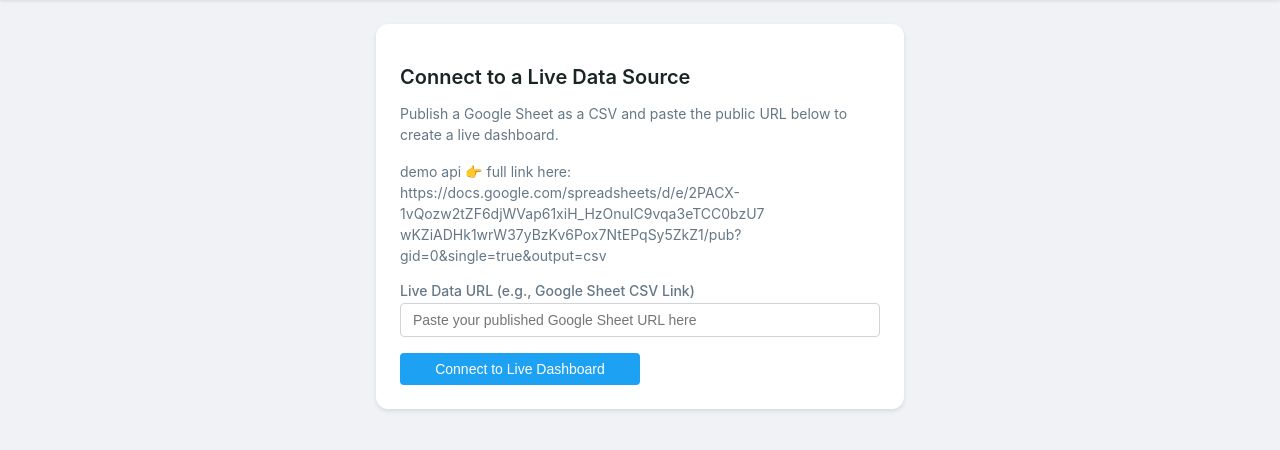
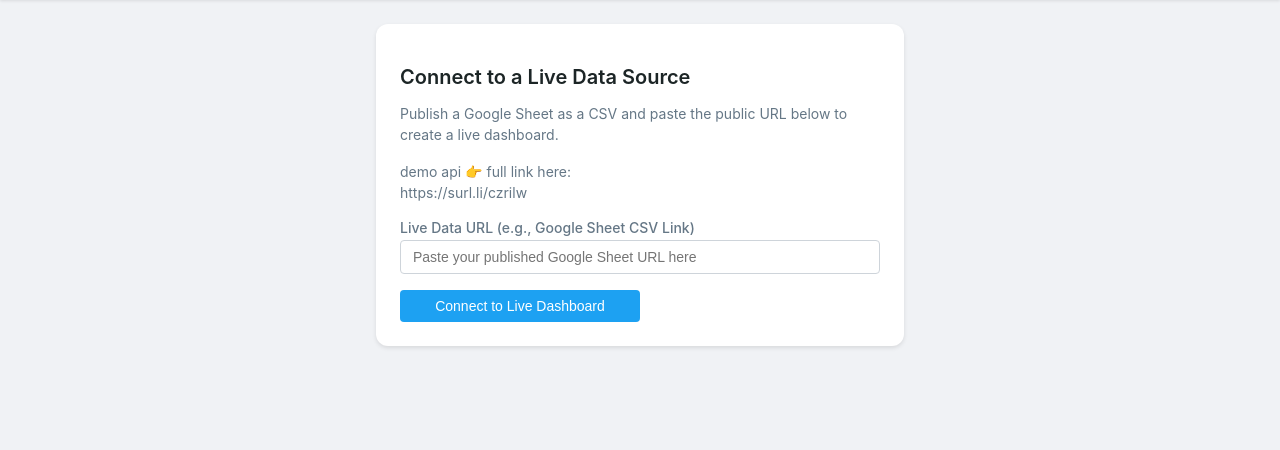
Before and after one commit to Kunwardivassingh/testify, a Flask app: template testify/templates/realtime_config.html in a window 1280 px wide. Shown: the part 53-503 px from the top of the page. Run offline with Flask 3, Linux system fonts and the light colour scheme; the template is opened without the code that fills it, so the values that code supplies are empty.

Commit message:
Update realtime_config.html

```diff
--- a/testify/templates/realtime_config.html
+++ b/testify/templates/realtime_config.html
@@ -47,8 +47,7 @@
       <h2>Connect to a Live Data Source</h2>
       <p>Publish a Google Sheet as a CSV and paste the public URL below to create a live dashboard.</p>
       <p>demo api 👉 full link here: <br>
-https://docs.google.com/spreadsheets/d/e/2PACX-1vQozw2tZF6djWVap61xiH_HzOnuIC9vqa3eTCC0bzU7<br>
-        wKZiADHk1wrW37yBzKv6Pox7NtEPqSy5ZkZ1/pub?gid=0&single=true&output=csv</p>
+https://surl.li/czrilw</p>
 
       <div id="live-fields" class="dp-form-fields">
         <div class="dp-form-group">
```
